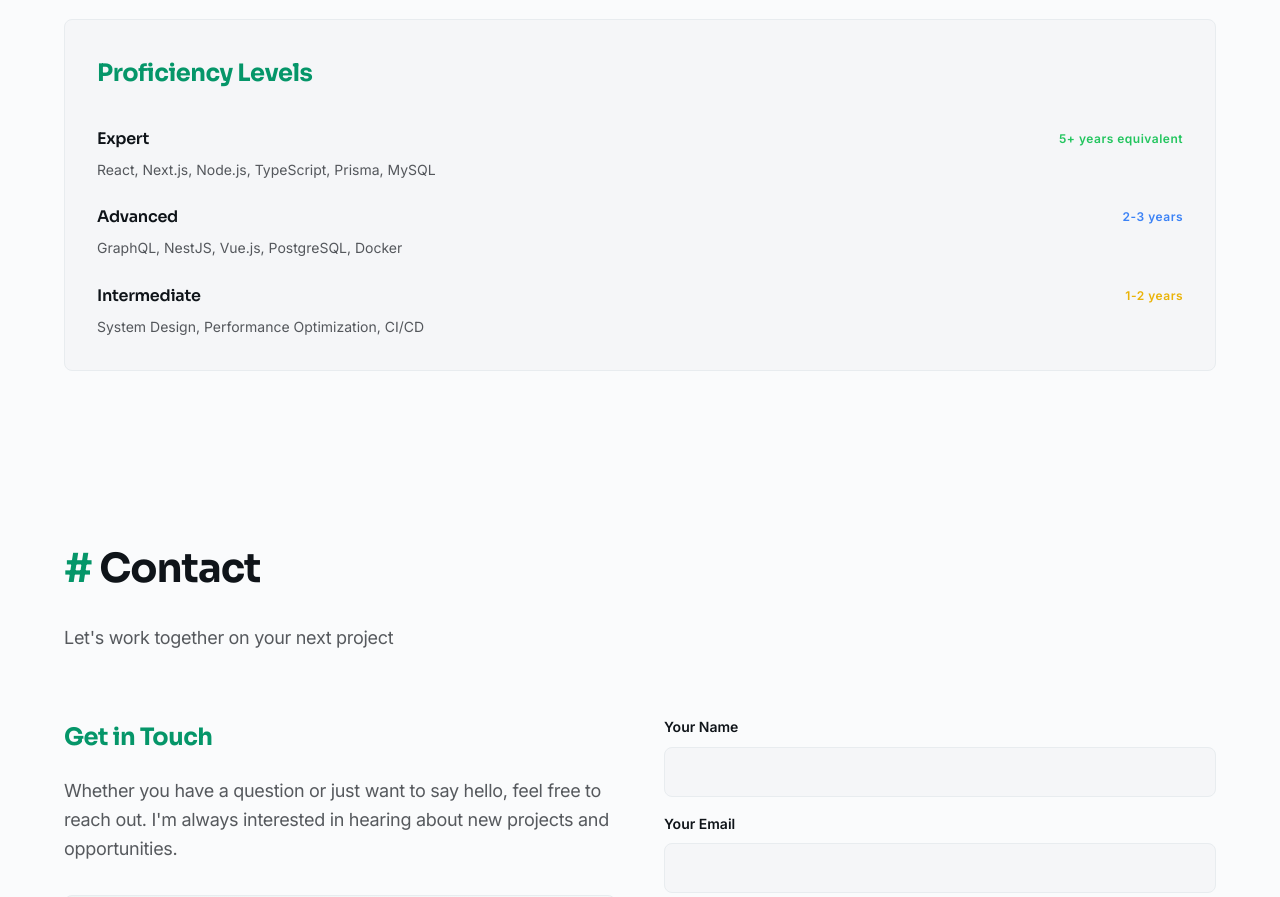
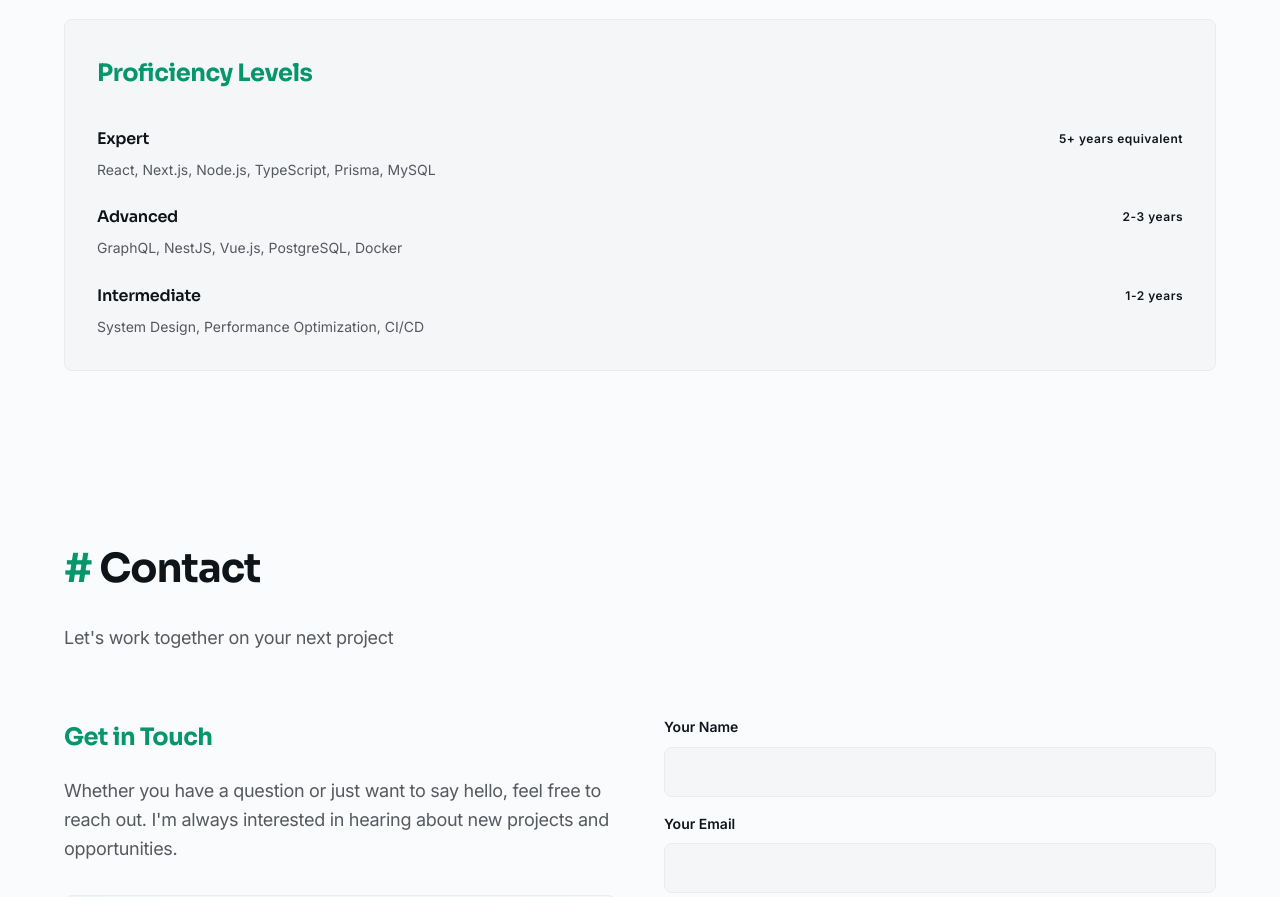
Before and after one commit to renaldimohamad/renaldi-engine, a Next.js app: page / in a window 1280 px wide. Shown: the part 7560-8457 px from the top of the page. Built offline with nearby package versions, Linux system fonts and the light colour scheme.

Commit message:
feat: implement skills section

```diff
--- a/components/sections/Skills.tsx
+++ b/components/sections/Skills.tsx
@@ -109,9 +109,8 @@ export default function Skills() {
             variants={staggerItem}
             whileHover={{
               y: -8,
-              boxShadow: "0 20px 40px rgba(5, 150, 105, 0.12)",
             }}
-            className="p-6 rounded-lg bg-gradient-subtle dark:bg-gradient-subtle-dark border border-tertiary-light dark:border-tertiary-dark hover:border-accent/50 transition-all duration-300 group">
+            className="p-6 rounded-lg bg-gradient-subtle dark:bg-gradient-subtle-dark border border-tertiary-light dark:border-tertiary-dark hover:border-accent/50 hover:shadow-2xl hover:shadow-success/10 transition-all duration-300 group">
             {/* Header */}
             <motion.div
               className="flex items-center space-x-3 mb-6"
@@ -132,9 +131,8 @@ export default function Skills() {
                   variants={staggerItem}
                   whileHover={{
                     x: 4,
-                    backgroundColor: "rgba(5, 150, 105, 0.08)",
                   }}
-                  className="flex items-center space-x-2 p-2 rounded transition-colors duration-200">
+                  className="flex items-center space-x-2 p-2 rounded hover:bg-success/10 transition-colors duration-200">
                   <motion.span
                     className="w-2 h-2 bg-accent rounded-full"
                     animate={{ scale: [1, 1.2, 1] }}
@@ -188,10 +186,10 @@ export default function Skills() {
                 <span
                   className={`text-xs font-semibold ${
                     prof.category === "Expert"
-                      ? "text-green-500"
+                      ? "text-success"
                       : prof.category === "Advanced"
-                        ? "text-blue-500"
-                        : "text-yellow-500"
+                        ? "text-info"
+                        : "text-warning"
                   }`}>
                   {prof.category === "Expert"
                     ? "5+ years equivalent"
```
